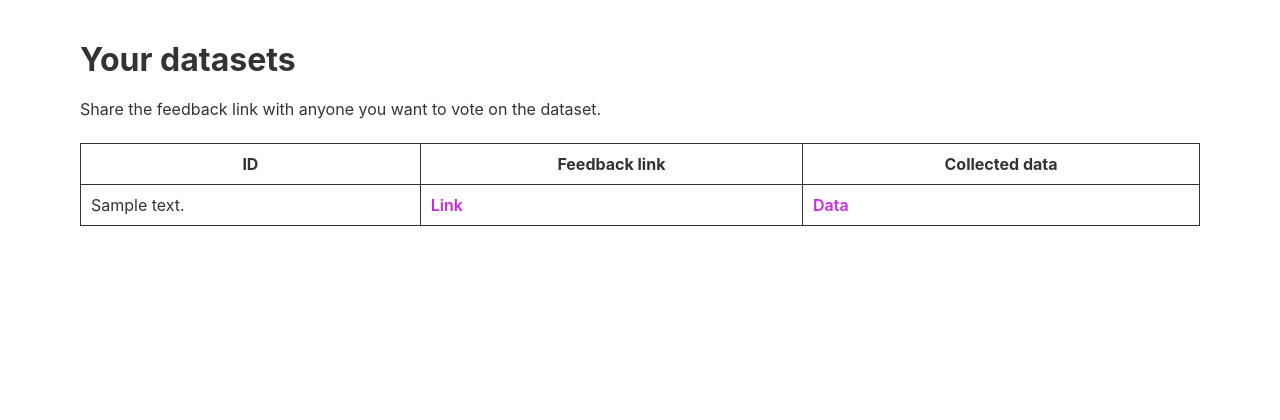
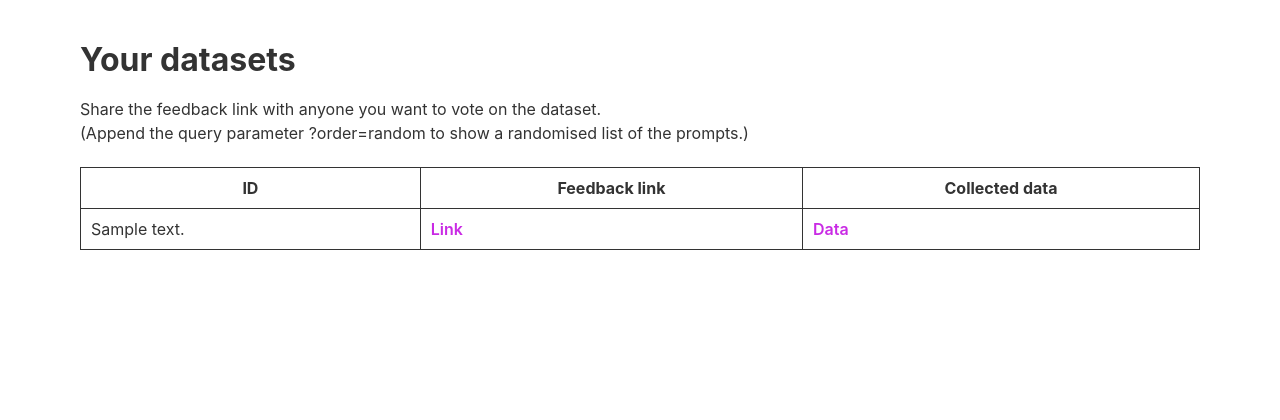
Before and after one commit to nrimsky/Feedbackr, a Django app: page /myqs/ in a window 1280 px wide. Shown: the part 60-480 px from the top of the page. Run offline with Django 4.2, Linux system fonts and the light colour scheme; a user stored in the database is signed in; tables that the repository leaves empty hold one stand-in row (values such as "Sample post").

Commit message:
Add random ordering

```diff
--- a/getfeedback/templates/getfeedback/my_qs.html
+++ b/getfeedback/templates/getfeedback/my_qs.html
@@ -4,6 +4,7 @@
 <h1>Your datasets</h1>
 <br/>
 <p>Share the feedback link with anyone you want to vote on the dataset.</p>
+<p>(Append the query parameter ?order=random to show a randomised list of the prompts.)</p>
 <br/>
 <table>
     <tr>
--- a/getfeedback/views.py
+++ b/getfeedback/views.py
@@ -9,6 +9,8 @@ from django.contrib.auth import login, logout
 from django.shortcuts import render, redirect, get_object_or_404
 import json
 from django.views.decorators.http import require_POST
+from django.db.models.functions import Random
+
 
 
 def get_qs_name(username):
@@ -94,6 +96,9 @@ def answer(request, id):
     try:
         qs = QuestionSet.objects.get(pk=id)
         questions = YesNoQuestion.objects.filter(question_set=qs)
+        order = request.GET.get('order')
+        if order == 'random':
+            questions = questions.annotate(random_order=Random()).order_by('random_order')
         return render(request, "getfeedback/answer.html", {"questions": questions})
     except QuestionSet.DoesNotExist:
         return HttpResponse("Question set not found", status=404)
```
